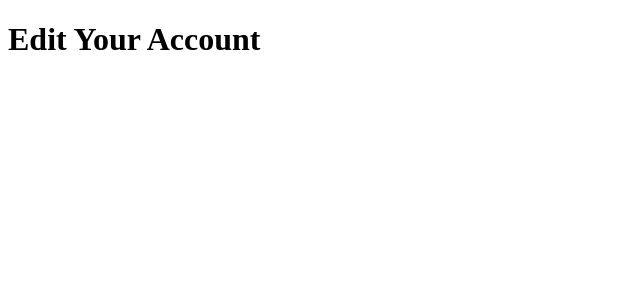
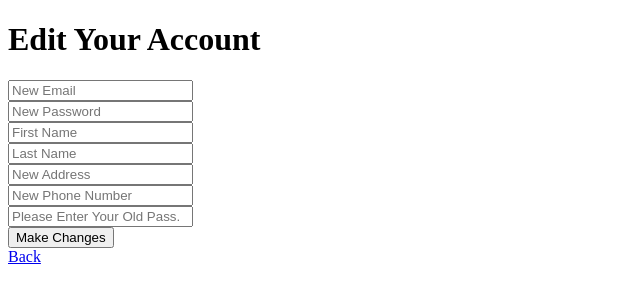
Before and after one commit to mohsinshah04/ta_project, a Django app: page /accountEditSelf/ in a window 1280 px wide. Shown: the top 303 px of the page, without its empty margins (0-640 px from the left). Run offline with Django 5.2, Linux system fonts and the light colour scheme.

Commit message:
Finished skeleton for acctEditSelf page

```diff
--- a/djangoProject1/ta_app/views.py
+++ b/djangoProject1/ta_app/views.py
@@ -148,6 +148,19 @@ class AccountEditSelf(View):
             password = request.POST.get('Password')
             address = request.POST.get('Address')
             phone = request.POST.get('Phone Number')
+            if f_name == "":
+                f_name = own_user.User_FName
+            if l_name == "":
+                l_name = own_user.User_LName
+            if email == "":
+                email = own_user.User_Email
+            if password == "":
+                password = own_user.User_Password
+            if address == "":
+                address = own_user.User_Home_Address
+            if phone == "":
+                phone = own_user.User_Phone_Number
+
         except:
             get_all_info = True
 
--- a/djangoProject1/templates/acctsEditSelf.html
+++ b/djangoProject1/templates/acctsEditSelf.html
@@ -8,7 +8,18 @@
 <h1>Edit Your Account</h1>
     <form method="post">
         {% csrf_token %}
-
+        <input type="text" name="Email" placeholder="New Email" required><br>
+        <input type="password" name="Password" placeholder="New Password" required><br>
+        <input type="text" name="First Name" placeholder="First Name" required><br>
+        <input type="text" name="Last Name" placeholder="Last Name" required><br>
+        <input type="text" name="Address" placeholder="New Address" required><br>
+        <input type="text" name="Phone Number" placeholder="New Phone Number" required><br>
+        <input type="password" name="Old Password" placeholder="Please Enter Your Old Pass." required><br>
+        <input type="submit" value="Make Changes">
     </form>
+    {% if message %}
+            <p class="message">{{ message }}</p>
+    {% endif %}
+    <a href="/accountsViewSelf">Back</a>
 </body>
 </html>
--- a/djangoProject1/templates/acctsViewSelf.html
+++ b/djangoProject1/templates/acctsViewSelf.html
@@ -20,6 +20,6 @@
     <a href="/accountEditOther/">Edit Other's Accounts</a>
     <a href="/accountCreate/">Create Accounts</a>
     <a href="/deleteAccount">Delete Accounts</a>
-    <a href="/Home">home</a>
+    <a href="/home">home</a>
 </body>
 </html>
--- a/djangoProject1/tests_AcceptanceTests/test_Accounts.py
+++ b/djangoProject1/tests_AcceptanceTests/test_Accounts.py
@@ -164,13 +164,14 @@ class AccountsEditSelf(TestCase, Client):
                                                         "Address": self.update_address,
                                                         "Phone Number": self.update_phone_number,
                                                         "First Name": self.update_FName, "Last Name": self.update_LName})
+        self.assertTrue(User.objects.filter(User_Email=self.update_email).exists())
         self.assertEqual(response.context['message'], "Account was updated successfully")
 
     def test_edit_self_empty_Strings(self):
         response = self.client.post("/accountEditSelf/",
                                     {"Old Password": self.user.User_Password, "Email": "", "Password": "", "Address": "", "Phone Number": "",
                                      "First Name": "", "Last Name": ""})
-        self.assertEqual(response.context['message'], "Account was not updated successfully")
+        self.assertEqual(response.context['message'], "Account was updated successfully")
 
 
     def test_edit_self_ids_dont_match(self):
```
